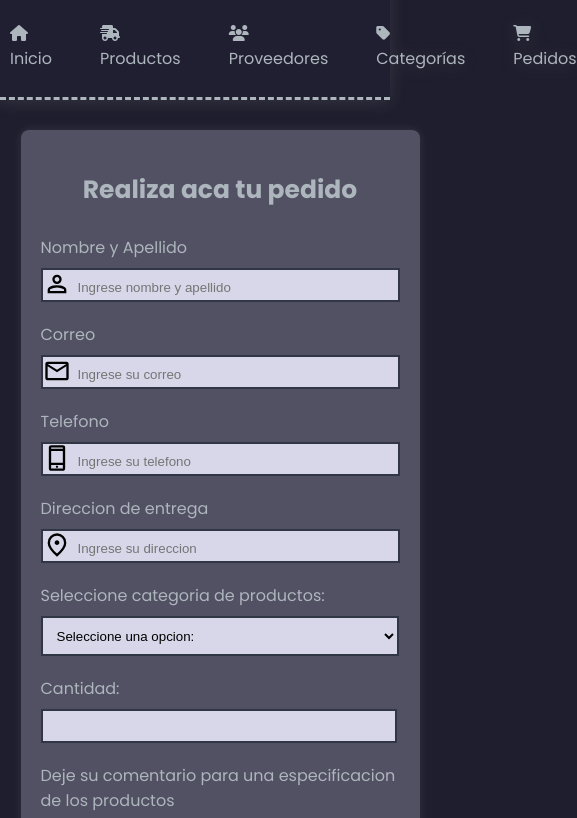
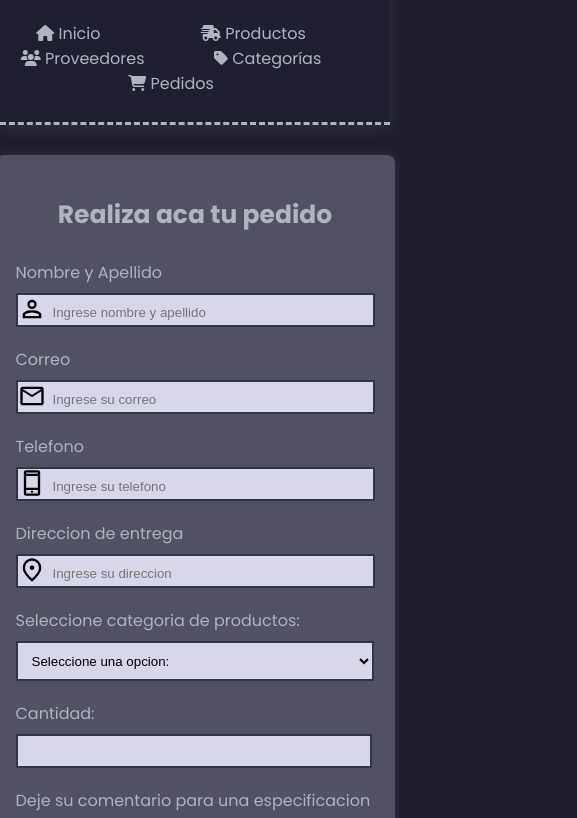
Before and after one commit to MagaliBelen/Pedidos-CodoACodo, a plain HTML site: page pedidos.html in a window 390 px wide. Shown: the part 124-942 px from the top of the page, 577 px wide, since content can reach past the window. Drawn offline with Linux system fonts and the light colour scheme.

Commit message:
probando header responsive

```diff
--- a/estilos/estilos.css
+++ b/estilos/estilos.css
@@ -207,6 +207,7 @@ padding: 5px;
     font-weight: 550;
 }
 
+/* media query footer */
 @media (max-width: 420px) {
 
         footer {
@@ -269,3 +270,11 @@ padding: 5px;
                 height: auto;
             }
 }
+
+  /*media query header*/
+  @media (max-width: 420px) {
+    nav ul {
+        display: flex;
+        flex-wrap: wrap;
+    }
+  }
--- a/estilos/pedidos_estilo.css
+++ b/estilos/pedidos_estilo.css
@@ -155,6 +155,6 @@ label {
     }
     .formulario-de-producto {
        justify-content: center;
-        margin-left: 50px;
+        /* margin-left: 50px; */
     }
 }
```
